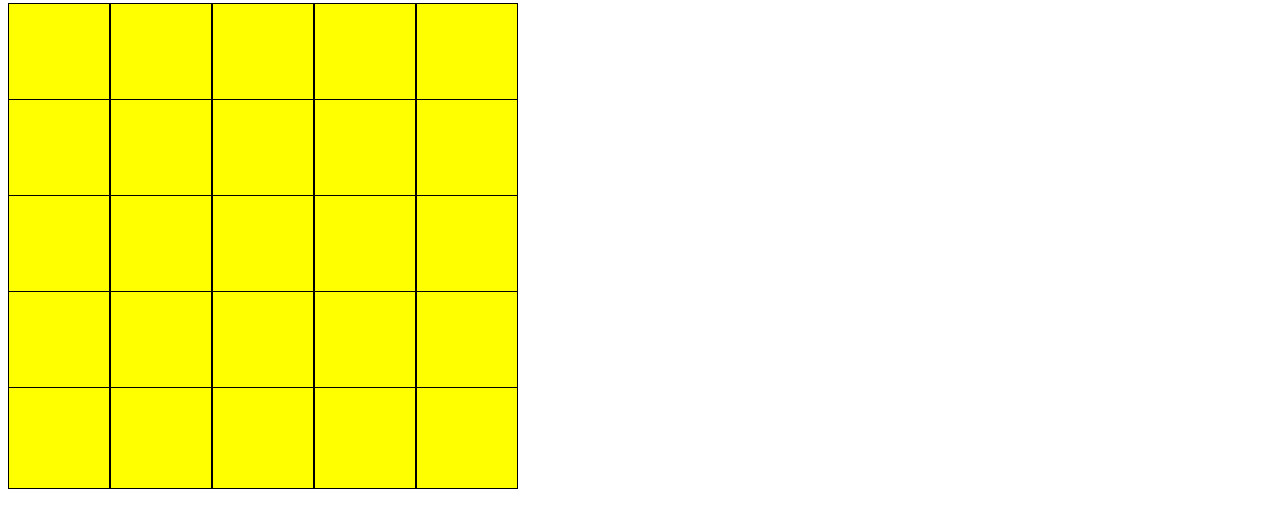
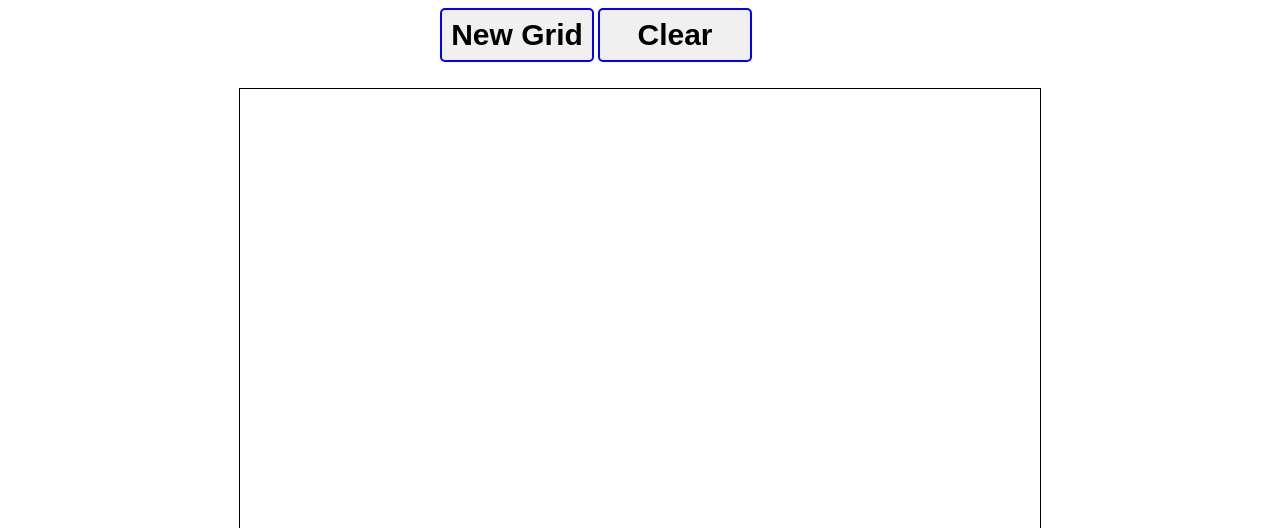
Before and after one commit to frbz/sketchpad, a plain HTML site: page index.html in a window 1280 px wide. Shown: the top 528 px of the page. Drawn offline with nearby package versions, Linux system fonts and the light colour scheme.

Commit message:
added clear and new grid buttons + refactored some code

```diff
--- a/index.html
+++ b/index.html
@@ -7,6 +7,10 @@
 		<title>Sketchpad</title>
 	</head>
 	<body>
+		<div id="top">
+			<div class="button">New Grid</div>
+			<div class="button">Clear</div>
+		</div>
 		<div id="container">
 		</div>
 	</body>
--- a/script.js
+++ b/script.js
@@ -1,11 +1,33 @@
 $(document).ready(function() {
-	for ( i = 0; i < 5; i++) {
-			$("#container").append("<div class='row'></div>")
-		}
-	for ( j = 0; j < 5; j++) {
-			$(".row").append("<div class='pad'></div>")
-		}
-	$(".pad").mouseenter(function() {
-		$(this).css({"background-color": "red"})
+	generateGrid(20,20);
+
+	$(".row > div").mouseenter(function() {
+		$(this).addClass("highlight");
+	});
+
+	$(".button:nth-child(2)").click(function() {
+		$(".row > div").removeClass("highlight");
+	});
+
+	$(".button:first").click(function() {
+		$("#container").empty();
+		var rows = +prompt("How many rows would you like to generate?");
+		var cells = +prompt("And how many columns?");
+		// function doesn seem to work inside here
+		generateGrid(rows, cells);
 	});
 });
+
+function generateGrid(rows, cells) {
+	var rh = 800 / rows;
+	var cw = 800 / cells;
+	for ( i = 0; i < rows; i++) {
+		// need to set row class properties to prevent bugs with scaling
+		$("#container").append("<div class='row'></div>")
+	}
+	for ( j = 0; j < cells; j++) {
+		$(".row").append("<div></div>")
+	}
+	$(".row > div").css({"height": rh, "width": cw, "display": "inline-block",
+		"margin-bottom": "-5px"})
+};
--- a/style.css
+++ b/style.css
@@ -1,13 +1,32 @@
-#container {
+#top {
+	height: 80px;
+	width: 400px;
+	margin-left: auto;
+	margin-right: auto;
 }
 
-.pad {
+.button {
 	display: inline-block;
-	width: 100px;
-	height: 100px;
-	background-color: yellow;
-	border: 1px solid black;
-	margin: -5px 0px -5px 0px;
+	width: 150px;
+	height: 50px;
+	border: 2px solid blue;
+	border-radius: 5px;
+	background-color: #F0F0F0;
+	line-height: 50px;
+	font-size: 30px;
+	font-family: arial;
+	font-weight: bold;
+	text-align: center;
+
+}
+
+#container {
+	height: 800px;
+	width: 800px;
+	margin-left: auto;
+	margin-right: auto;
+	border:1px solid black;
+
 }
 
 .highlight {
```
